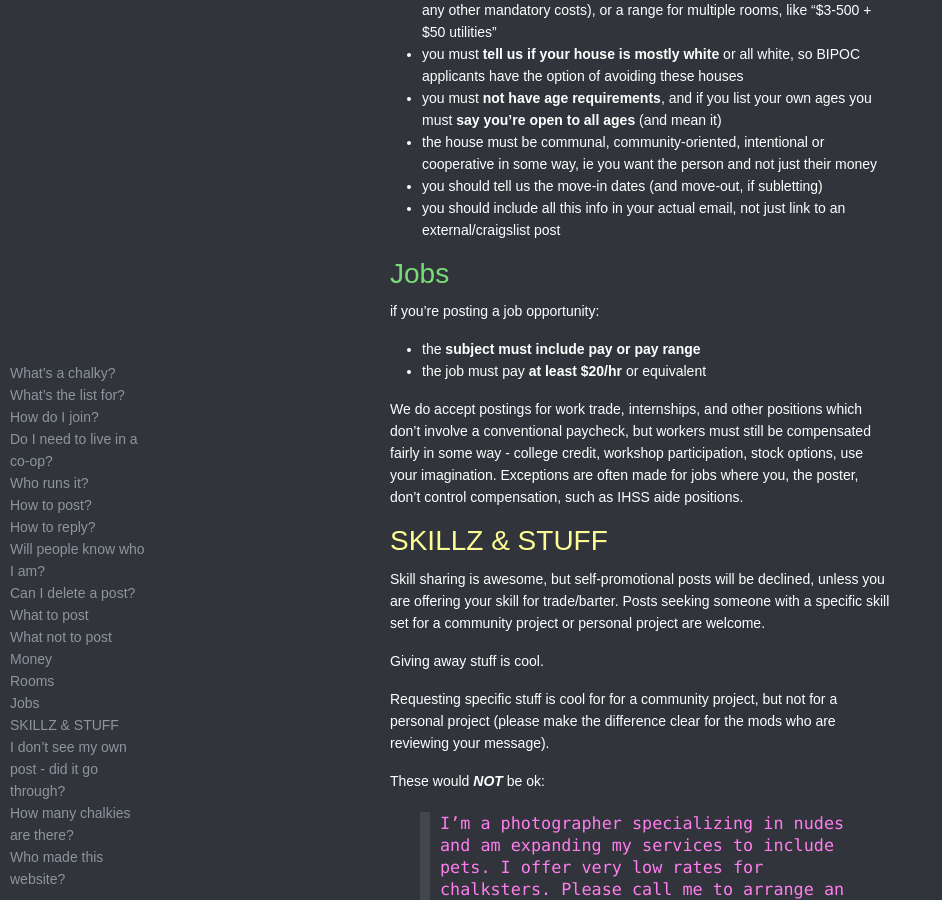
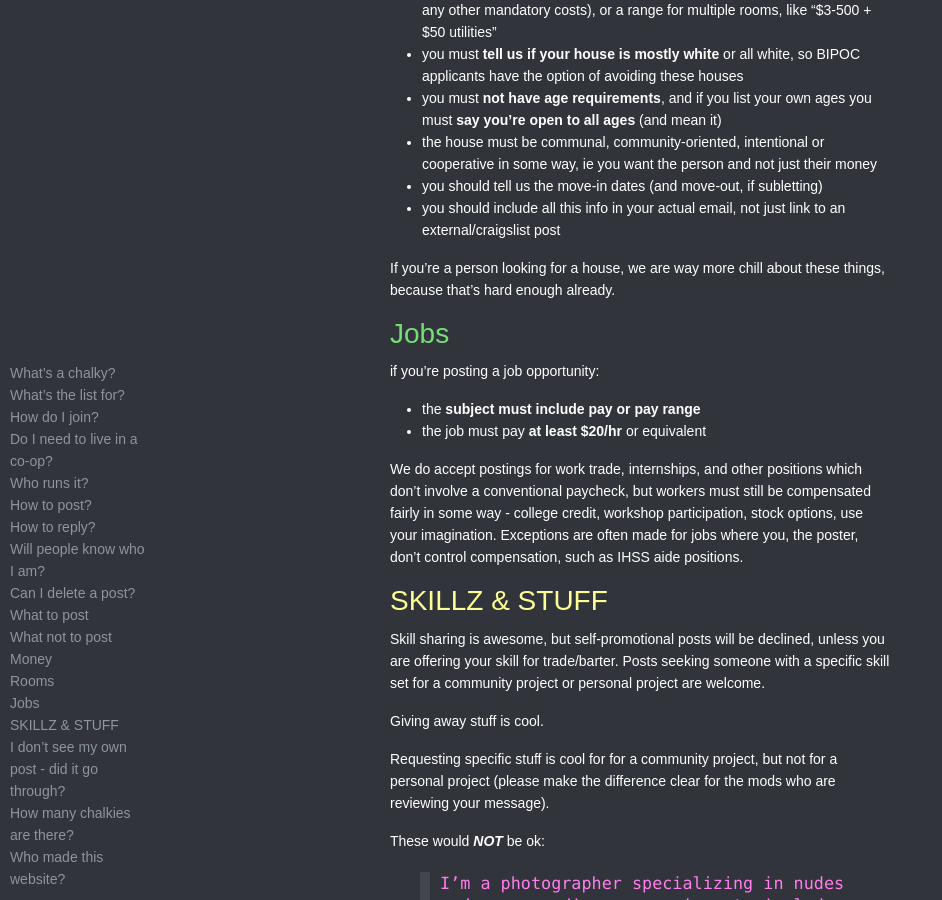
Before and after one commit to organicunity/chalkies.github.io, a Jekyll site: the page built from index.md, in a window 1280 px wide and 900 px high, scrolled down 3008 px. Shown: the whole window, without its empty margins (0-942 px from the left). Built offline with Jekyll 4.4.1, drawn with Linux system fonts in a browser that asks for light colours; some web fonts are replaced; comment, search, counter and statistics services are not loaded; a style sheet for code colours, icons or effects is not loaded; our own code applies the rules of GitHub Pages for plain Markdown files.

Commit message:
more chill for people looking for housing

```diff
--- a/index.md
+++ b/index.md
@@ -96,6 +96,8 @@ If you're a house looking for people:
 * you should tell us the move-in dates (and move-out, if subletting)
 * you should include all this info in your actual email, not just link to an external/craigslist post
 
+If you're a person looking for a house, we are way more chill about these things, because that's hard enough already.
+
 # Jobs
 
 if you're posting a job opportunity:
```
